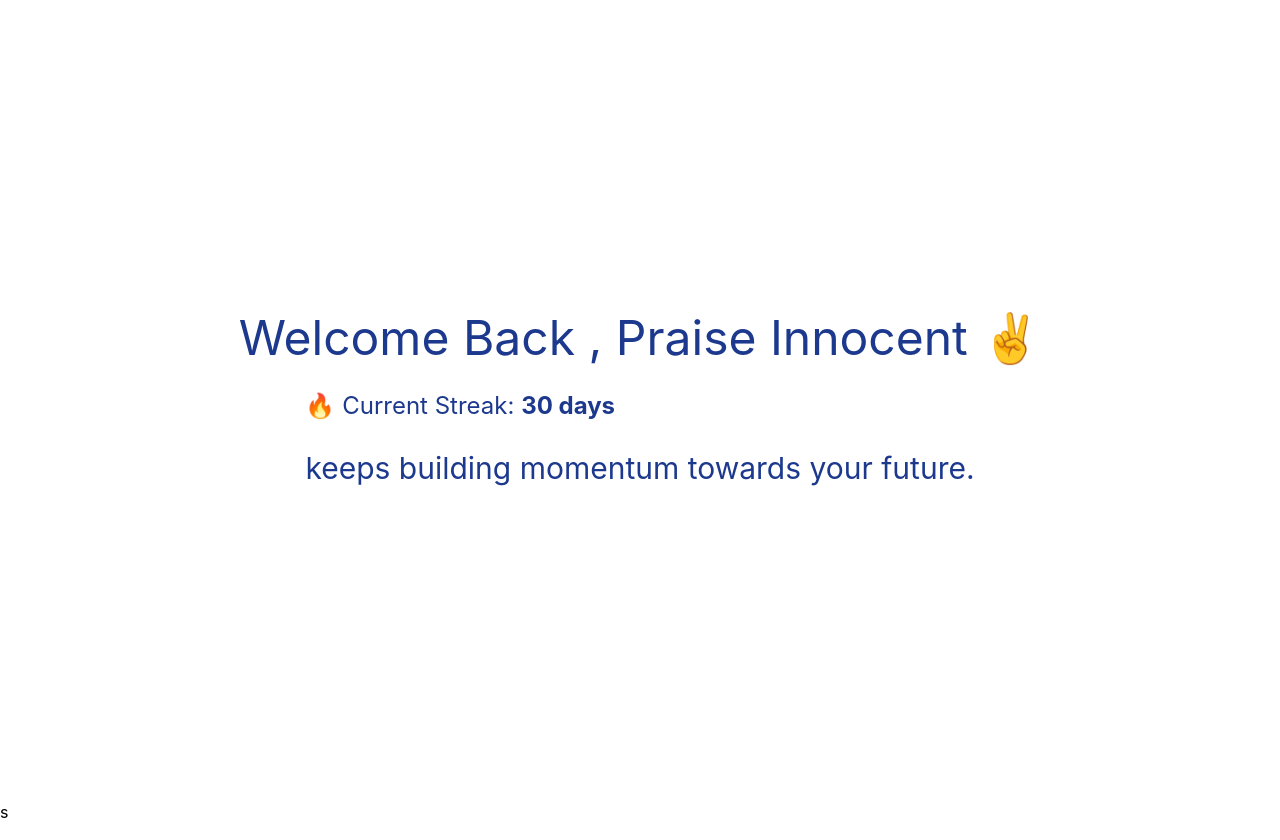
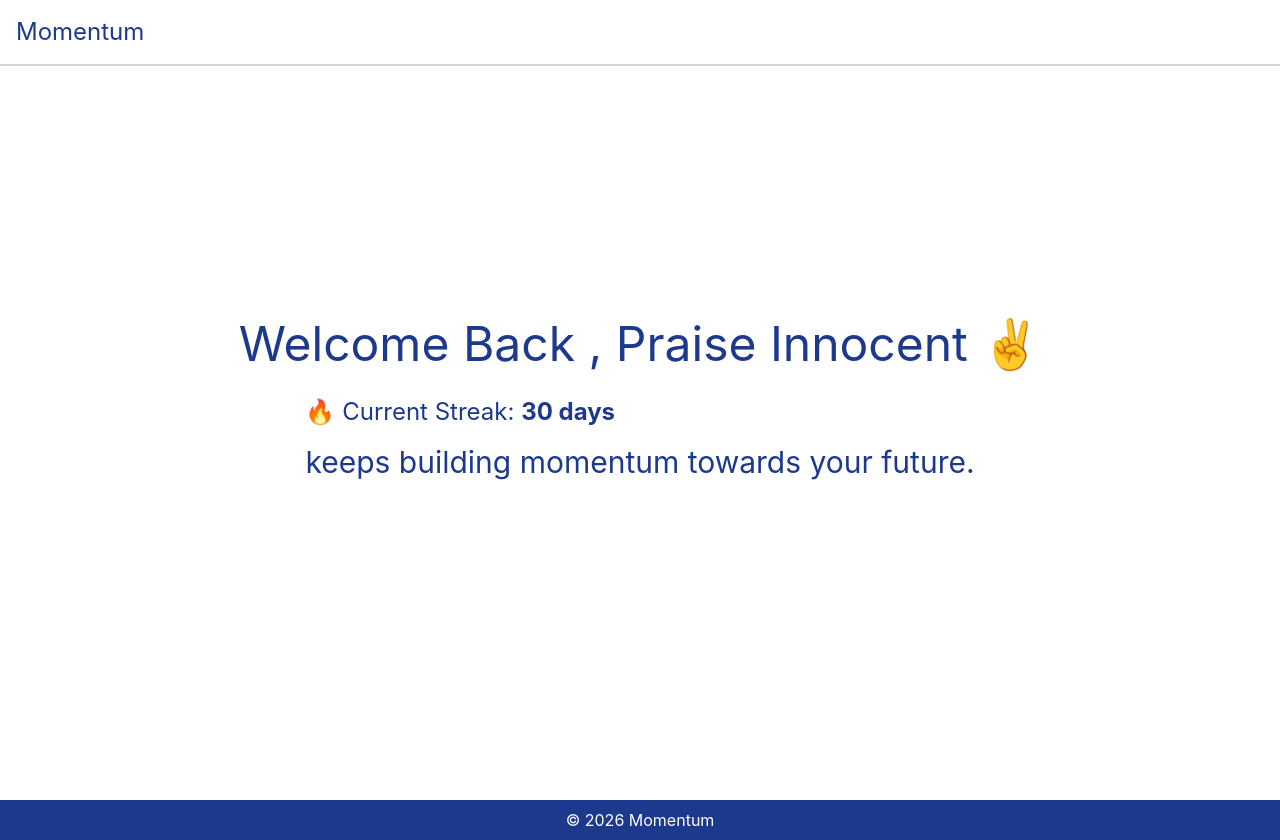
Before and after one commit to praisezedo/momentum, a React (Vite) app: page /dashboard in a window 1280 px wide. Built offline with nearby package versions, Linux system fonts and the light colour scheme.

Commit message:
feat: add reusable layout component

```diff
--- a/index.html
+++ b/index.html
@@ -11,4 +11,3 @@
     <script type="module" src="/src/main.tsx"></script>
   </body>
 </html>
-s
--- a/src/components/dashboard/StreakCard.tsx
+++ b/src/components/dashboard/StreakCard.tsx
@@ -1,7 +1,7 @@
 export default function StreakCard({streak}: {streak: number}) {
     return (
         <>
-       <div className="flex flex-col justify-start gap-7">
+       <div className="flex flex-col gap-4 justify-start ">
                  <p className="text-2xl text-blue-900 ">🔥 Current Streak: <strong>{streak} days </strong></p>
                 <span className="text-shadow-xl text-blue-900 text-3xl">
                     keeps building momentum towards your  future.
--- /dev/null
+++ b/src/components/layout/Footer.tsx
@@ -0,0 +1,9 @@
+export default function Footer() {
+    return (
+        <>
+           <footer className="relative flex justify-center p-2 text-white bg-blue-900 bottom-0">
+             <p>&copy; {new Date().getFullYear()} Momentum</p>
+           </footer>
+        </>
+    )
+}
--- /dev/null
+++ b/src/components/layout/Layout.tsx
@@ -0,0 +1,12 @@
+import Navbar from "./Navbar";
+import Footer from "./Footer";
+
+export default function Layout({children}: {children: React.ReactNode}) {
+    return (
+        <>
+           <Navbar/>
+             {children}
+           <Footer/>
+        </>
+    )
+}
--- /dev/null
+++ b/src/components/layout/Navbar.tsx
@@ -0,0 +1,9 @@
+export default function Navbar() {
+      return (
+        <>
+           <header className="flex justify-between fixed  top-0 left-0 right-0 p-4 border-b-2 border-gray-300 bg-white ">
+              <h1 className="text-2xl  text-blue-900">Momentum</h1>
+           </header>
+        </>
+      )
+}
--- a/src/pages/Dashboad.tsx
+++ b/src/pages/Dashboad.tsx
@@ -1,14 +1,17 @@
 import StreakCard from "../components/dashboard/StreakCard";
 import WelcomeCard from "../components/dashboard/WelcomeCard";
+import Layout from "../components/layout/Layout";
 import {user} from "../data/user";
 
  export default function Dashboard() {
     return (
-        <>
-          <section className="flex flex-col justify-center min-h-screen gap-7 items-center ">
+
+        <Layout>
+             <section className="flex flex-col justify-center min-h-screen gap-7 items-center ">
             <WelcomeCard  name={user.name}/>
             <StreakCard streak={user.streak}/>
           </section>
-        </>
+        </Layout>
+
     )
 }
```
